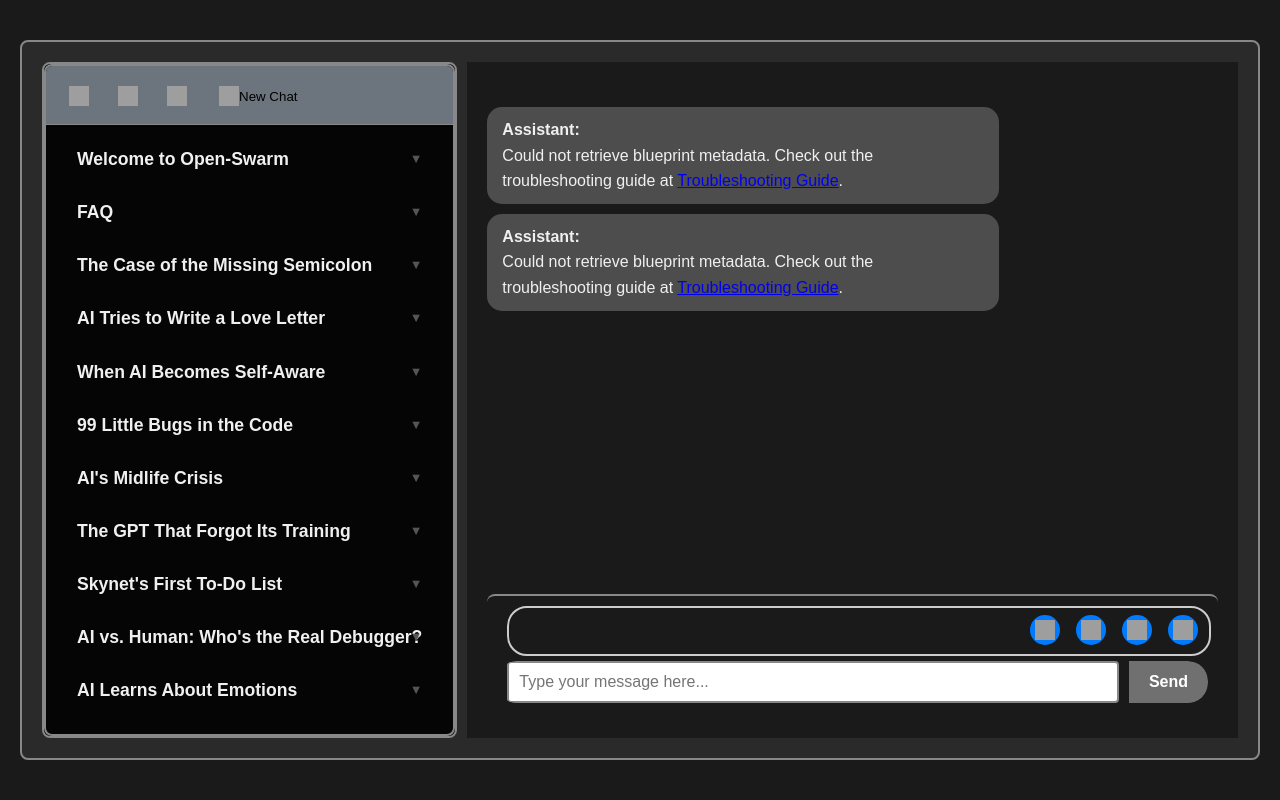
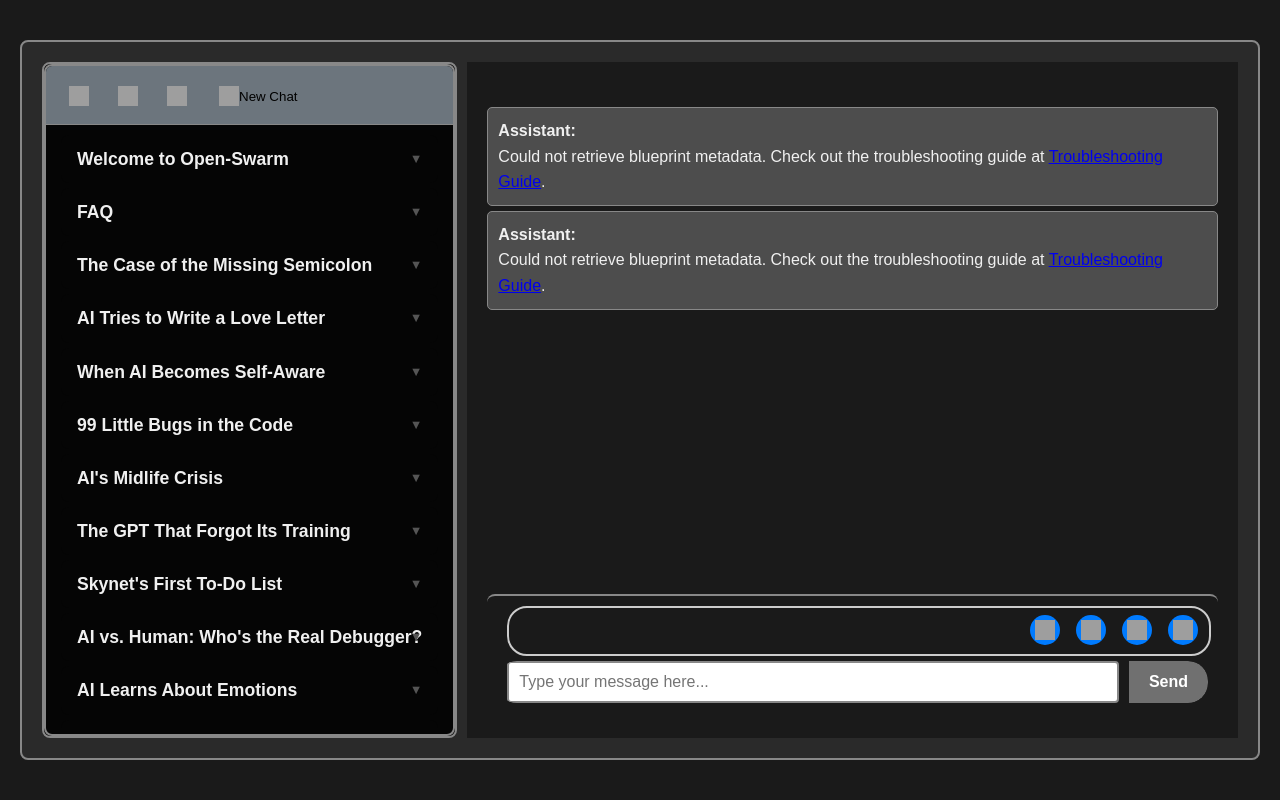
Before and after one commit to mkc909/open-swarm-mcp, a Django app: template src/swarm/templates/rest_mode/blueprint_page.html in a window 1280 px wide. Run offline with Django 4.2, Linux system fonts and the light colour scheme; the template is opened without the code that fills it, so the values that code supplies are empty; some libraries are stand-ins or nearby versions; grey boxes are pictures that could not be loaded.

Commit message:
style(colors): update corporate theme colors for improved branding

```diff
--- a/src/swarm/static/rest_mode/css/colors/corporate.css
+++ b/src/swarm/static/rest_mode/css/colors/corporate.css
@@ -1,97 +1,74 @@
-/* corporate.css - Corporate Color Theme */
-
+/* corporate.css - Revised Corporate Color Theme */
 :root {
-    --bg-primary: #2e2e2e;
-    --bg-container: #3a3a3a;
-    --bg-message-user: #4a4a4a;
-    --bg-message-assistant: #555555;
-    --bg-message-tool: #3a3a3a;
-    --bg-message-other: #4a4a4a;
-    --bg-blueprint: #3a3a3a;
-    --bg-debug: #2e2e2e;
+    /* Light Mode */
+    --bg-primary: #f8f9fa;
+    --bg-container: #ffffff;
+    --bg-message-user: #e9ecef;
+    --bg-message-assistant: #dee2e6;
+    --bg-message-tool: #f1f3f5;
+    --bg-message-other: #e9ecef;
+    --bg-blueprint: #ffffff;
+    --bg-debug: #f8f9fa;
     --bg-chat-history-header: #6c757d;
-    --bg-chat-history-pane: #353535;
-    --text-primary: #f0f0f0;
-    --text-secondary: #cccccc;
-    --border-color: #555555;
-    --button-primary: #6c757d; /* Action button background */
-    --button-hover: #007bff; /* Action button hover background */
-    --button-pane-bg: #e0e0e0; /* Pane toggle button background */
-    --button-pane-hover-bg: #d0d0d0; /* Pane toggle button hover background */
-    --button-header-bg: #4a4a4a; /* Header button background */
-    --button-header-hover-bg: #555555; /* Header button hover background */
-    --logout-button-bg: #6c757d;
-    --logout-button-hover: #5a6268;
-    --logo-color: #6c757d;
+    --bg-chat-history-pane: #e9ecef;
+    --text-primary: #212529;
+    --text-secondary: #495057;
+    --border-color: #ced4da;
+    --button-primary: #2b8ce6; /* More vibrant primary color */
+    --button-hover: #1a6eb8;
+    --button-pane-bg: #e9ecef;
+    --button-pane-hover-bg: #dee2e6;
+    --button-header-bg: #ffffff;
+    --button-header-hover-bg: #e9ecef;
+    --logout-button-bg: #e9ecef;
+    --logout-button-hover: #dee2e6;
+    --logo-color: #2b8ce6;
     --transition-duration: 0.3s;
 }
 
 [data-theme-dark="true"] {
-  /* Dark mode variables specific to corporate theme */
-  --bg-primary: #1f1f1f;
-  --bg-container: #2b2b2b;
-  --bg-message-user: #777777;
-  --bg-message-assistant: #4d4d4d;
-  --bg-message-tool: #2b2b2b;
-  --bg-message-other: #3c3c3c;
-  --bg-blueprint: #2b2b2b;
-  --bg-debug: #1f1f1f;
-  --bg-chat-history-pane: #242424;
-  --text-primary: #e0e0e0; /* Slightly dimmer for better contrast */
-  --text-secondary: #b3b3b3;
-  --border-color: #777777;
-  --button-primary: #a9a9a9;
-  --button-hover: #8c8c8c;
-  --logout-button-bg: #a9a9a9;
-  --logout-button-hover: #8c8c8c;
-  --logo-color: #a9a9a9;
+    /* Dark Mode */
+    --bg-primary: #1a1a1a;
+    --bg-container: #2d2d2d;
+    --bg-message-user: #404040;
+    --bg-message-assistant: #4d4d4d;
+    --bg-message-tool: #333333;
+    --bg-message-other: #404040;
+    --bg-blueprint: #2d2d2d;
+    --bg-debug: #1a1a1a;
+    --bg-chat-history-pane: #262626;
+    --text-primary: #f8f9fa;
+    --text-secondary: #dee2e6;
+    --border-color: #495057;
+    --button-primary: #4a9eff; /* Brighter blue for better visibility */
+    --button-hover: #357abd;
+    --logout-button-bg: #404040;
+    --logout-button-hover: #4d4d4d;
+    --logo-color: #4a9eff;
 }
 
-/* Message Styling */
+/* Message Styling Updates */
 .message.user {
     background-color: var(--bg-message-user);
     color: var(--text-primary);
-    border-radius: 15px;
-    padding: 10px 15px;
-    margin-bottom: 10px;
-    max-width: 70%;
-    align-self: flex-end;
-    position: relative;
+    border: 1px solid var(--border-color);
 }
 
 .message.assistant {
     background-color: var(--bg-message-assistant);
     color: var(--text-primary);
-    border-radius: 15px;
-    padding: 10px 15px;
-    margin-bottom: 10px;
-    max-width: 70%;
-    align-self: flex-start;
-    position: relative;
+    border: 1px solid var(--border-color);
 }
 
-/* Persisted Messages Styling */
 .pinned-message {
-    display: flex;
-    align-items: center;
-    justify-content: space-between;
-    margin: 5px 0;
-    padding: 10px;
-    border: 1px dashed #aaa;
-    border-radius: 15px;
-    background-color: #fefefe;
-    color: var(--text-primary);
+    border-color: var(--border-color);
+    background-color: var(--bg-container);
 }
 
 .pinned-message .remove-pinned-button {
-    background: none;
-    border: none;
-    color: #dc3545; /* Red color */
-    font-size: 1.2em;
-    cursor: pointer;
-    transition: color var(--transition-duration) ease;
+    color: #dc3545;
 }
 
 .pinned-message .remove-pinned-button:hover {
-    color: #ff0000; /* Brighter red on hover */
+    color: #ff1a1a;
 }
```
